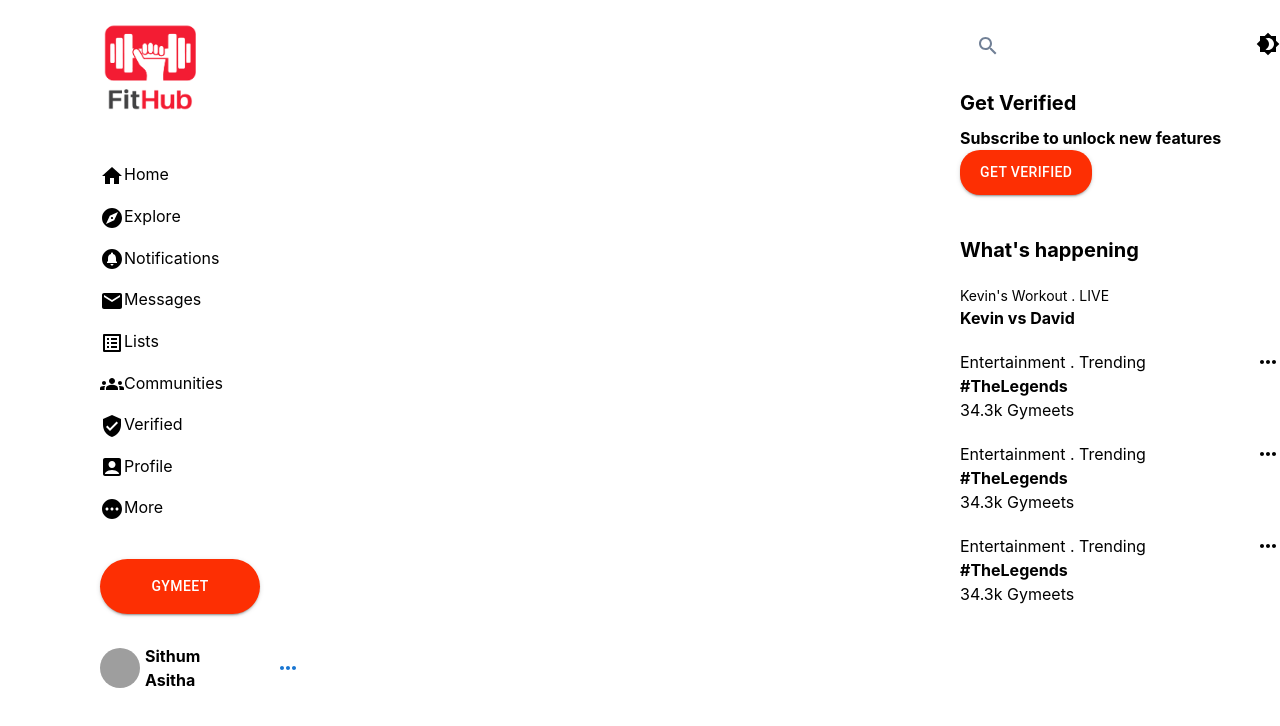
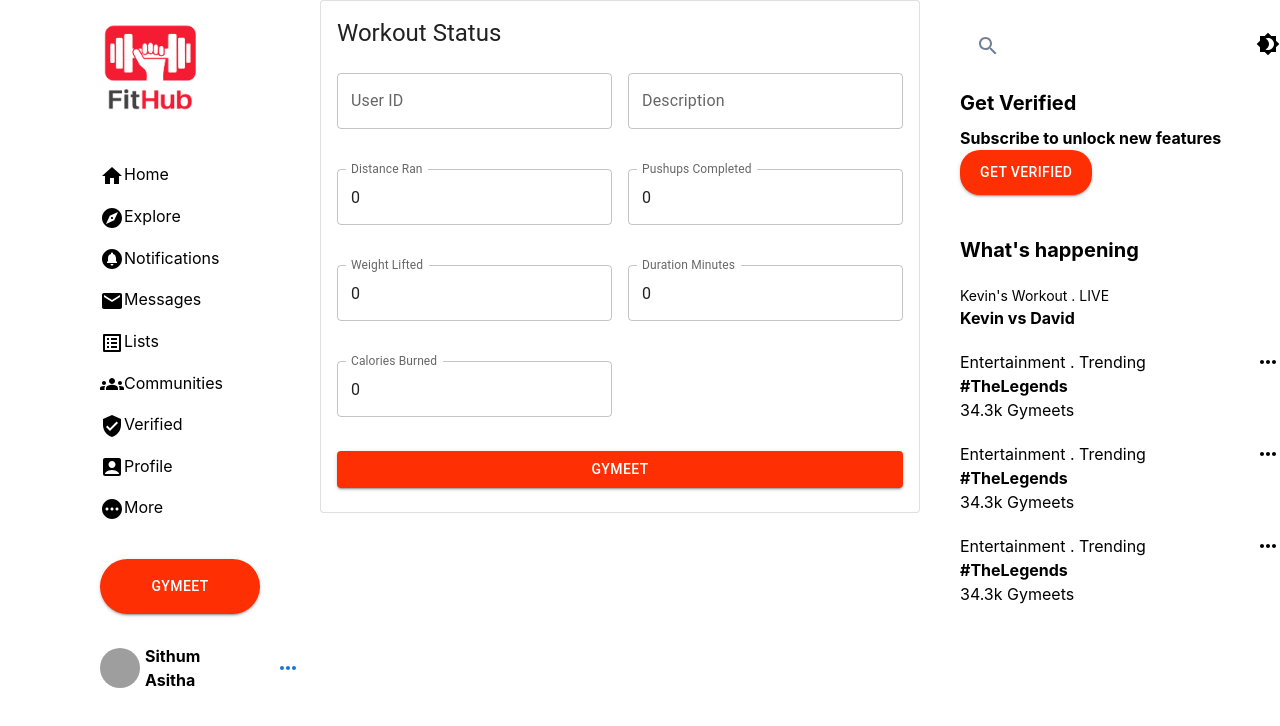
Before and after one commit to SithumAsitha/fithub, a React (Create React App) app in the folder fithub-frontend/: page /status in a window 1280 px wide. Shown: the top 726 px of the page. Built offline with nearby package versions, Linux system fonts and the light colour scheme; grey boxes are pictures that could not be loaded.

Commit message:
add workout status form

```diff
--- a/fithub-frontend/src/Components/HomePage/HomePage.jsx
+++ b/fithub-frontend/src/Components/HomePage/HomePage.jsx
@@ -6,6 +6,7 @@
 import Navigation from '../Navigation/Navigation';
 import Profile from '../Profile/Profile';
 import RightSide from '../RightSide/RightSide';
+import WorkoutStatus from '../WorkoutStatus/WorkoutStatus';
 
 const HomePage = () => {
   return (
@@ -20,6 +21,7 @@
           <Route path = "/home" element={<HomeSection/>}></Route>
           <Route path = "/profile/:id" element={<Profile/>}></Route>
           <Route path = "/fithub/:id" element={<FithubDetails/>}></Route>
+          <Route path = "/status" element={<WorkoutStatus/>}></Route>
 
         </Routes>
 
--- a/fithub-frontend/src/Components/Profile/Profile.jsx
+++ b/fithub-frontend/src/Components/Profile/Profile.jsx
@@ -124,6 +124,7 @@
                                 <Tab label="Replies" value="2" />
                                 <Tab label="Media" value="3" />
                                 <Tab label="Likes" value="4" />
+                                <Tab label="Workout Status" value="5" />
                             </TabList>
                         </Box>
                         <TabPanel value="1">
@@ -132,6 +133,7 @@
                         <TabPanel value="2">users replies</TabPanel>
                         <TabPanel value="3">Media</TabPanel>
                         <TabPanel value="4">Likes</TabPanel>
+                        <TabPanel value="5">Workout Status</TabPanel>
                     </TabContext>
                 </Box>
             </section>
--- /dev/null
+++ b/fithub-frontend/src/Components/WorkoutStatus/WorkoutStatus.jsx
@@ -0,0 +1,135 @@
+import { Button, Card, CardContent, TextField, Typography } from '@mui/material';
+import { useFormik } from 'formik';
+import React from 'react';
+import * as Yup from 'yup';
+
+const validationSchema = Yup.object().shape({
+    userId: Yup.string().required("User ID is required"),
+    description: Yup.string().required("Description is required"),
+    distanceRan: Yup.number().required("Distance ran is required"),
+    pushupsCompleted: Yup.number().required("Pushups completed is required"),
+    weightLifted: Yup.number().required("Weight lifted is required"),
+    durationMinutes: Yup.number().required("Duration in minutes is required"),
+    caloriesBurned: Yup.number().required("Calories burned is required")
+});
+
+const WorkoutStatus = () => {
+    const handleSubmit = (values) => {
+        console.log("values", values);
+    }
+
+    const formik = useFormik({
+        initialValues: {
+            userId: "",
+            description: "",
+            distanceRan: 0,
+            pushupsCompleted: 0,
+            weightLifted: 0,
+            durationMinutes: 0,
+            caloriesBurned: 0
+        },
+        onSubmit: handleSubmit,
+        validationSchema,
+    });
+
+    return (
+        <Card variant="outlined" sx={{ maxWidth: 600 }}>
+            <CardContent>
+                <Typography variant="h5" component="h2" gutterBottom>
+                    Workout Status
+                </Typography>
+                <form onSubmit={formik.handleSubmit} style={{ display: 'grid', gridTemplateColumns: '1fr 1fr', gap: '16px' }}>
+                    <TextField
+                        fullWidth
+                        variant="outlined"
+                        label="User ID"
+                        name="userId"
+                        value={formik.values.userId}
+                        onChange={formik.handleChange}
+                        error={formik.touched.userId && Boolean(formik.errors.userId)}
+                        helperText={formik.touched.userId && formik.errors.userId}
+                        margin="normal"
+                    />
+                    <TextField
+                        fullWidth
+                        variant="outlined"
+                        label="Description"
+                        name="description"
+                        value={formik.values.description}
+                        onChange={formik.handleChange}
+                        error={formik.touched.description && Boolean(formik.errors.description)}
+                        helperText={formik.touched.description && formik.errors.description}
+                        margin="normal"
+                    />
+                    <TextField
+                        fullWidth
+                        variant="outlined"
+                        label="Distance Ran"
+                        name="distanceRan"
+                        value={formik.values.distanceRan}
+                        onChange={formik.handleChange}
+                        error={formik.touched.distanceRan && Boolean(formik.errors.distanceRan)}
+                        helperText={formik.touched.distanceRan && formik.errors.distanceRan}
+                        margin="normal"
+                    />
+                    <TextField
+                        fullWidth
+                        variant="outlined"
+                        label="Pushups Completed"
+                        name="pushupsCompleted"
+                        value={formik.values.pushupsCompleted}
+                        onChange={formik.handleChange}
+                        error={formik.touched.pushupsCompleted && Boolean(formik.errors.pushupsCompleted)}
+                        helperText={formik.touched.pushupsCompleted && formik.errors.pushupsCompleted}
+                        margin="normal"
+                    />
+                    <TextField
+                        fullWidth
+                        variant="outlined"
+                        label="Weight Lifted"
+                        name="weightLifted"
+                        value={formik.values.weightLifted}
+                        onChange={formik.handleChange}
+                        error={formik.touched.weightLifted && Boolean(formik.errors.weightLifted)}
+                        helperText={formik.touched.weightLifted && formik.errors.weightLifted}
+                        margin="normal"
+                    />
+                    <TextField
+                        fullWidth
+                        variant="outlined"
+                        label="Duration Minutes"
+                        name="durationMinutes"
+                        value={formik.values.durationMinutes}
+                        onChange={formik.handleChange}
+                        error={formik.touched.durationMinutes && Boolean(formik.errors.durationMinutes)}
+                        helperText={formik.touched.durationMinutes && formik.errors.durationMinutes}
+                        margin="normal"
+                    />
+                    <TextField
+                        fullWidth
+                        variant="outlined"
+                        label="Calories Burned"
+                        name="caloriesBurned"
+                        value={formik.values.caloriesBurned}
+                        onChange={formik.handleChange}
+                        error={formik.touched.caloriesBurned && Boolean(formik.errors.caloriesBurned)}
+                        helperText={formik.touched.caloriesBurned && formik.errors.caloriesBurned}
+                        margin="normal"
+                    />
+                    {/* Repeat similar TextField components for other fields */}
+                    <Button
+                        fullWidth
+                        variant="contained"
+                        style={{ gridColumn: '1 / -1', marginTop: '10px', backgroundColor: '#FD2F03', color: 'white' }}
+                        type="submit"
+                    >
+                        Gymeet
+                    </Button>
+                </form>
+            </CardContent>
+        </Card>
+
+    );
+}
+
+export default WorkoutStatus;
```
